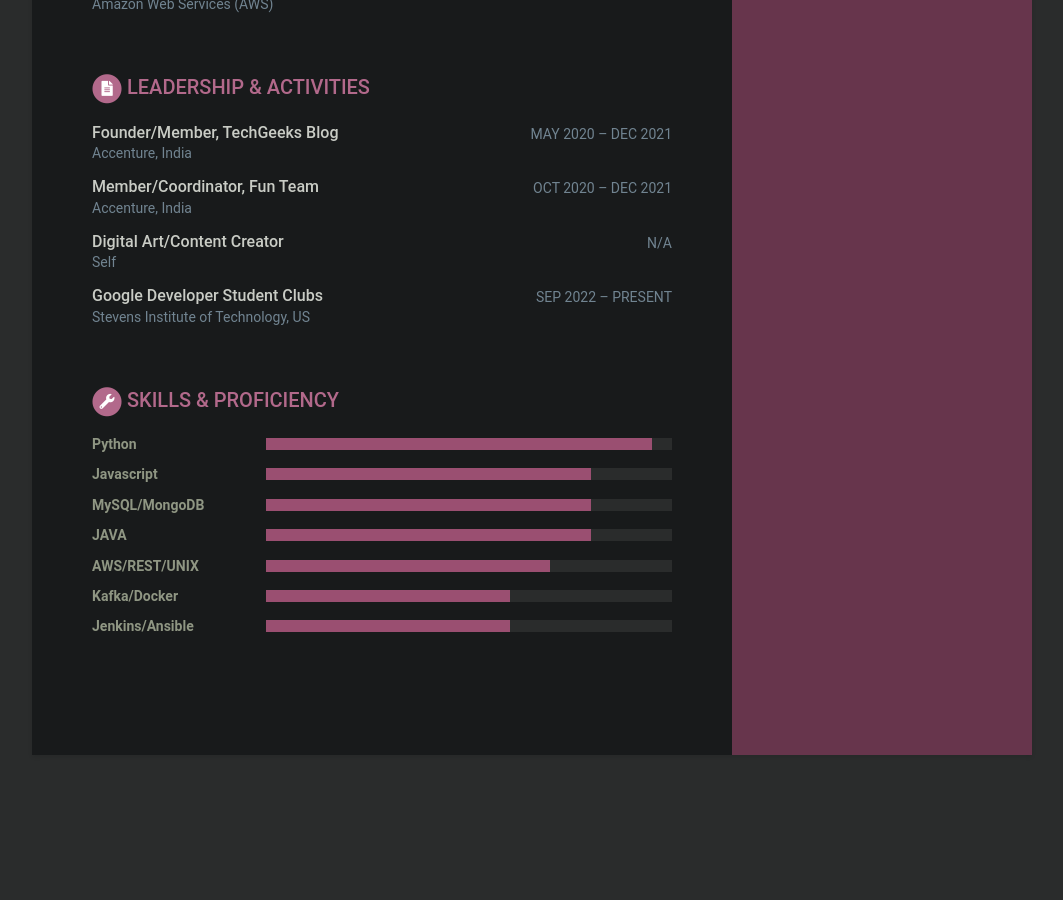
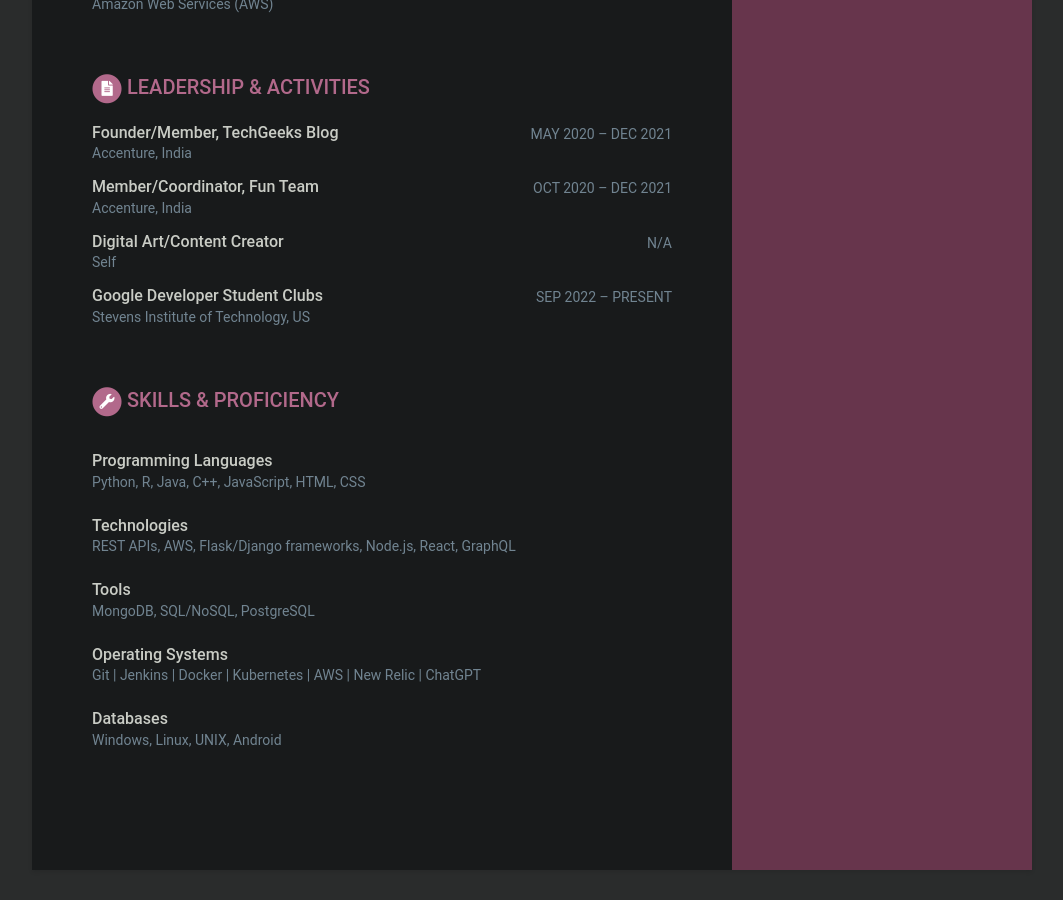
Before and after one commit to 1994nikunj/1994nikunj.github.io, a Jekyll site: the page built from index.html, in a window 1280 px wide and 900 px high, scrolled down 5670 px. Shown: the whole window, without its empty margins (108-1171 px from the left). Built offline with Jekyll 4.4.1, drawn with Linux system fonts in a browser that asks for light colours; before the commit the page ends 6455 px from its top, so only the background shows below that.

Commit message:
changes to skills preview

```diff
--- a/_data/data.yml
+++ b/_data/data.yml
@@ -299,19 +299,19 @@ skills:
     title: Skills &amp; Proficiency
 
     toolset:
-        -   name: Python
-            level: 95%
-        -   name: Javascript
-            level: 80%
-        -   name: MySQL/MongoDB
-            level: 80%
-        -   name: JAVA
-            level: 80%
-        -   name: AWS/REST/UNIX
-            level: 70%
-        -   name: Kafka/Docker
-            level: 60%
-        -   name: Jenkins/Ansible
-            level: 60%
+        -   header: Programming Languages
+            entry: Python, R, Java, C++, JavaScript, HTML, CSS
+
+        -   header: Technologies
+            entry: REST APIs, AWS, Flask/Django frameworks, Node.js, React, GraphQL
+
+        -   header: Tools
+            entry: MongoDB, SQL/NoSQL, PostgreSQL
+
+        -   header: Operating Systems
+            entry: Git | Jenkins | Docker | Kubernetes | AWS | New Relic | ChatGPT
+
+        -   header: Databases
+            entry: Windows, Linux, UNIX, Android
 
 footer: >
--- a/_includes/skills.html
+++ b/_includes/skills.html
@@ -11,21 +11,20 @@
 	</h2>
 
 	<div class="skillset">
-
 		{% for skill in skills.toolset %}
 		<div class="item">
-
 			<h3 class="level-title">{{ skill.name }}</h3>
-
-      <div class="level-bar">
-        <div class="level-bar-inner" data-level="{{ skill.level }}">
-        </div>
-      </div><!--//level-bar-->
-
-    </div><!--//item-->
-    {% endfor %}
-
 		</div>
 
-</section><!--//skills-section-->
+		<div class="meta">
+			<div class="upper-row">
+				<h3 class="job-title">{{ skill.header }}</h3>
+			</div>
+			<div class="company">{{ skill.entry }}</div>
+		</div>
+
+		{% endfor %}
+	</div>
+
+</section>
 {% endif %}
```
Lines whose indentation alone changed are shown as unchanged.
